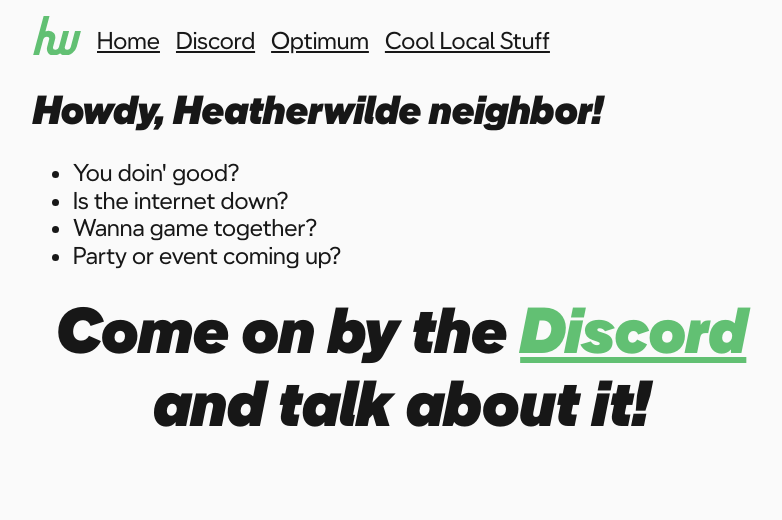
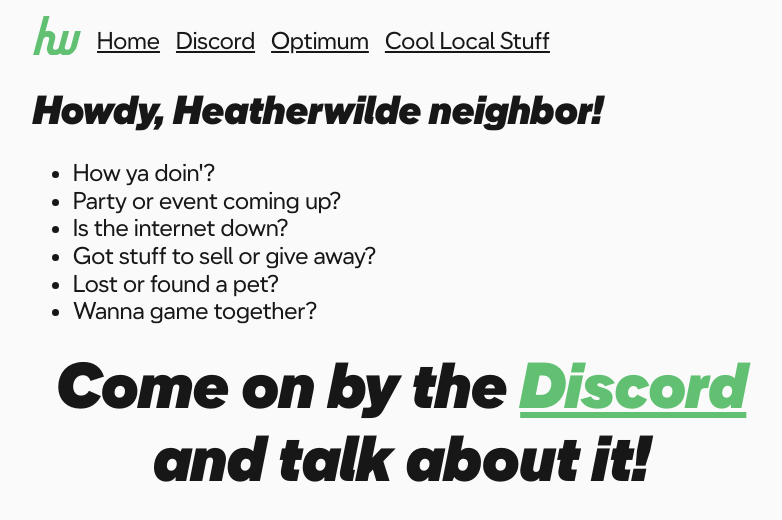
Before and after one commit to t-mart/heatherwilde.buzz, a SvelteKit app: page / in a window 1280 px wide. Shown: the top 520 px of the page, without its empty margins (239-1021 px from the left). Built offline with nearby package versions, Linux system fonts and the light colour scheme.

Commit message:
Add/reorder list items

```diff
--- a/src/routes/+page.svelte
+++ b/src/routes/+page.svelte
@@ -10,10 +10,12 @@
 	<h1>Howdy, Heatherwilde neighbor!</h1>
 
 	<ul>
-		<li>You doin' good?</li>
+		<li>How ya doin'?</li>
+		<li>Party or event coming up?</li>
 		<li>Is the internet down?</li>
+        <li>Got stuff to sell or give away?</li>
+        <li>Lost or found a pet?</li>
 		<li>Wanna game together?</li>
-		<li>Party or event coming up?</li>
 	</ul>
 
 	<p class="cta">Come on by the <a href={PUBLIC_DISCORD_INVITE_LINK}>Discord</a> and talk about it!</p>
```
